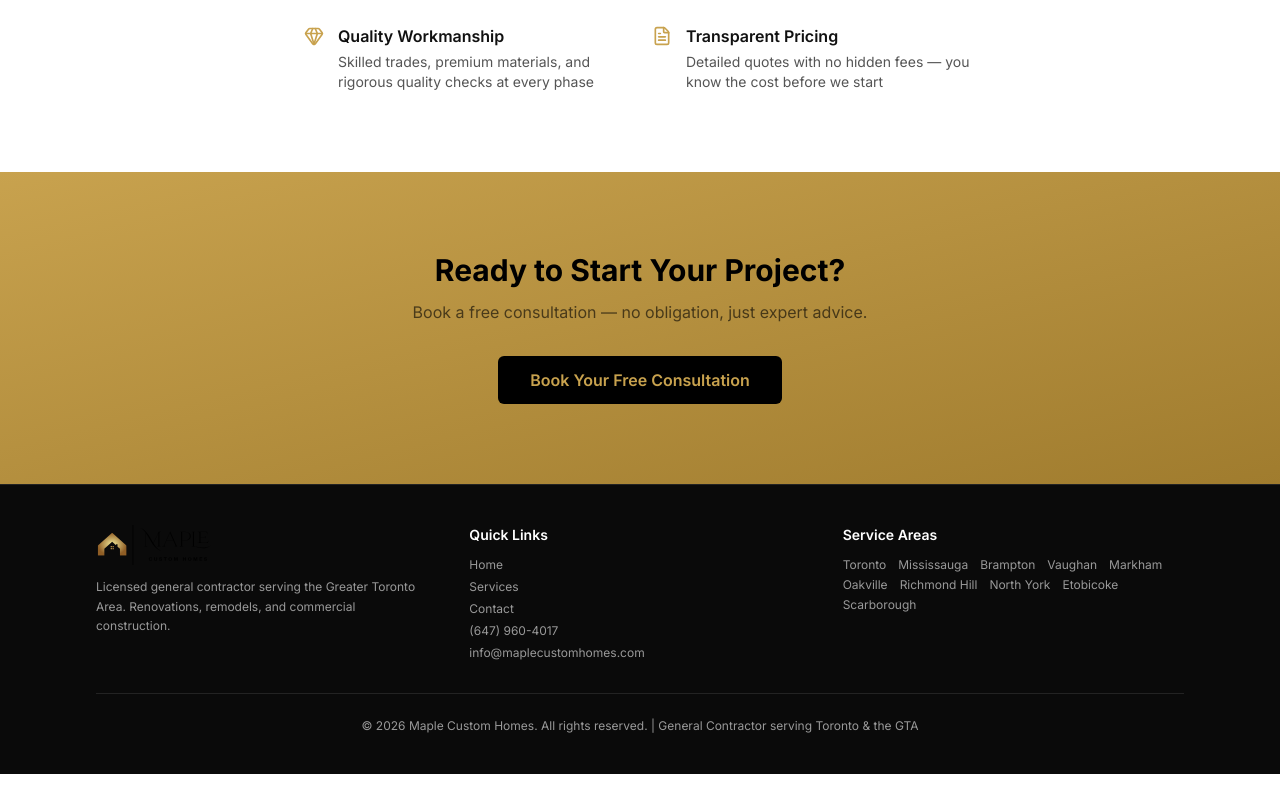
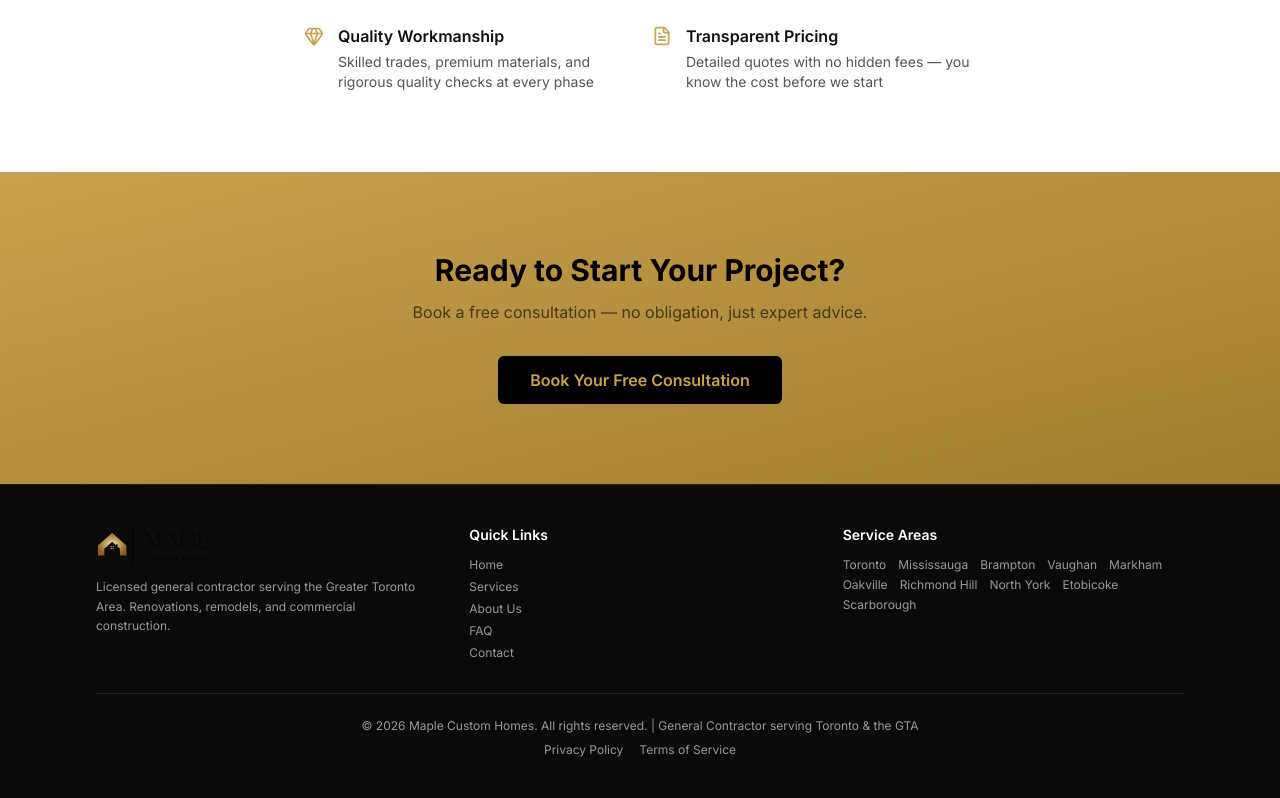
Before and after one commit to itthemaplegroup-design/maple-custom-homes, a Next.js app: page / in a window 1280 px wide. Shown: the part 2738-3536 px from the top of the page. Before the commit the page ends 3512 px from the top, so only its background shows below. Built offline with nearby package versions, Linux system fonts and the light colour scheme.

Commit message:
feat: SEO fixes - H1 tags, alt text, lang, footer links, title optimization

```diff
--- a/app/contact/page.tsx
+++ b/app/contact/page.tsx
@@ -24,6 +24,7 @@ export default function ContactPage() {
             label="GET IN TOUCH"
             heading="Contact Us"
             subtitle="Let's talk about your project. No obligation — just expert advice."
+            as="h1"
           />
         </div>
       </section>
--- a/app/layout.tsx
+++ b/app/layout.tsx
@@ -55,7 +55,7 @@ export default function RootLayout({
   children: React.ReactNode;
 }>) {
   return (
-    <html lang="en" className={`${inter.variable} h-full antialiased`}>
+    <html lang="en-CA" className={`${inter.variable} h-full antialiased`}>
       <head>
         <script
           type="application/ld+json"
--- a/app/services/page.tsx
+++ b/app/services/page.tsx
@@ -6,7 +6,7 @@ import { SERVICES } from "@/lib/constants";
 import { ServicesBeforeAfter } from "@/components/ui/services-before-after";
 
 export const metadata: Metadata = {
-  title: "Construction Services Toronto & GTA | Home Renovations, Kitchen Remodels",
+  title: "Renovation Services Toronto & GTA",
   description: "Expert renovation contractor in Toronto & the GTA. Kitchen remodels, bathroom renovations, basement finishing, commercial build-outs, painting & landscaping. Free estimates.",
   alternates: { canonical: "https://maplecustomhomes.com/services" },
 };
@@ -23,6 +23,7 @@ export default function ServicesPage() {
             label="WHAT WE OFFER"
             heading="Our Services"
             subtitle="Residential renovations and commercial construction across the Greater Toronto Area."
+            as="h1"
           />
         </div>
       </section>
--- a/components/ui/before-after-section.tsx
+++ b/components/ui/before-after-section.tsx
@@ -18,12 +18,12 @@ export function BeforeAfterSection() {
             <ImageComparisonImage
               src="https://images.unsplash.com/photo-1484154218962-a197022b5858?w=800&q=80"
               className="grayscale"
-              alt="Before renovation"
+              alt="Kitchen before renovation by Maple Custom Homes general contractor Toronto"
               position="left"
             />
             <ImageComparisonImage
               src="https://images.unsplash.com/photo-1556909114-f6e7ad7d3136?w=800&q=80"
-              alt="After renovation"
+              alt="Modern kitchen after renovation by Maple Custom Homes contractor in the GTA"
               position="right"
             />
             <ImageComparisonSlider className="w-0.5 bg-white/30 backdrop-blur-sm">
--- a/components/ui/footer.tsx
+++ b/components/ui/footer.tsx
@@ -27,9 +27,9 @@ export default function Footer() {
             <nav className="flex flex-col gap-1.5">
               <Link href="/" className="text-xs text-text-on-dark-muted hover:text-gold transition-colors">Home</Link>
               <Link href="/services" className="text-xs text-text-on-dark-muted hover:text-gold transition-colors">Services</Link>
+              <Link href="/about" className="text-xs text-text-on-dark-muted hover:text-gold transition-colors">About Us</Link>
+              <Link href="/faq" className="text-xs text-text-on-dark-muted hover:text-gold transition-colors">FAQ</Link>
               <Link href="/contact" className="text-xs text-text-on-dark-muted hover:text-gold transition-colors">Contact</Link>
-              <a href={SITE.phoneTel} className="text-xs text-text-on-dark-muted hover:text-gold transition-colors">{SITE.phone}</a>
-              <a href={SITE.emailHref} className="text-xs text-text-on-dark-muted hover:text-gold transition-colors">{SITE.email}</a>
             </nav>
           </div>
 
@@ -49,6 +49,10 @@ export default function Footer() {
           <p className="text-xs text-text-on-dark-muted">
             &copy; {new Date().getFullYear()} {SITE.name}. All rights reserved. | General Contractor serving Toronto & the GTA
           </p>
+          <div className="flex gap-4 justify-center mt-2">
+            <Link href="/privacy" className="text-xs text-text-on-dark-muted hover:text-gold transition-colors">Privacy Policy</Link>
+            <Link href="/terms" className="text-xs text-text-on-dark-muted hover:text-gold transition-colors">Terms of Service</Link>
+          </div>
         </div>
       </div>
     </footer>
--- a/components/ui/section-header.tsx
+++ b/components/ui/section-header.tsx
@@ -6,15 +6,16 @@ interface SectionHeaderProps {
   subtitle?: string;
   align?: "center" | "left";
   dark?: boolean;
+  as?: "h1" | "h2";
 }
 
-export function SectionHeader({ label, heading, subtitle, align = "center", dark = false }: SectionHeaderProps) {
+export function SectionHeader({ label, heading, subtitle, align = "center", dark = false, as: Tag = "h2" }: SectionHeaderProps) {
   return (
     <div className={cn("mb-12", align === "center" && "text-center")}>
       <p className="text-xs font-medium text-gold uppercase tracking-[3px]">{label}</p>
-      <h2 className={cn("text-2xl md:text-3xl font-bold mt-2", dark ? "text-text-on-dark" : "text-text-primary")}>
+      <Tag className={cn("text-2xl md:text-3xl font-bold mt-2", dark ? "text-text-on-dark" : "text-text-primary")}>
         {heading}
-      </h2>
+      </Tag>
       {subtitle && (
         <p className={cn(
           "text-sm md:text-base mt-3",
--- a/components/ui/services-before-after.tsx
+++ b/components/ui/services-before-after.tsx
@@ -12,12 +12,12 @@ export function ServicesBeforeAfter() {
             <ImageComparisonImage
               src="https://images.unsplash.com/photo-1556909114-f6e7ad7d3136?w=800&q=80"
               className="grayscale"
-              alt="Kitchen before"
+              alt="Kitchen before renovation by general contractor in Toronto GTA"
               position="left"
             />
             <ImageComparisonImage
               src="https://images.unsplash.com/photo-1556909114-f6e7ad7d3136?w=800&q=80"
-              alt="Kitchen after"
+              alt="Modern kitchen after remodel by Maple Custom Homes Toronto"
               position="right"
             />
             <ImageComparisonSlider className="w-0.5 bg-white/30 backdrop-blur-sm">
@@ -34,12 +34,12 @@ export function ServicesBeforeAfter() {
             <ImageComparisonImage
               src="https://images.unsplash.com/photo-1552321554-5fefe8c9ef14?w=800&q=80"
               className="grayscale"
-              alt="Bathroom before"
+              alt="Bathroom before renovation by contractor in Mississauga GTA"
               position="left"
             />
             <ImageComparisonImage
               src="https://images.unsplash.com/photo-1552321554-5fefe8c9ef14?w=800&q=80"
-              alt="Bathroom after"
+              alt="Spa-like bathroom after renovation by Maple Custom Homes GTA"
               position="right"
             />
             <ImageComparisonSlider className="w-0.5 bg-white/30 backdrop-blur-sm">
```
